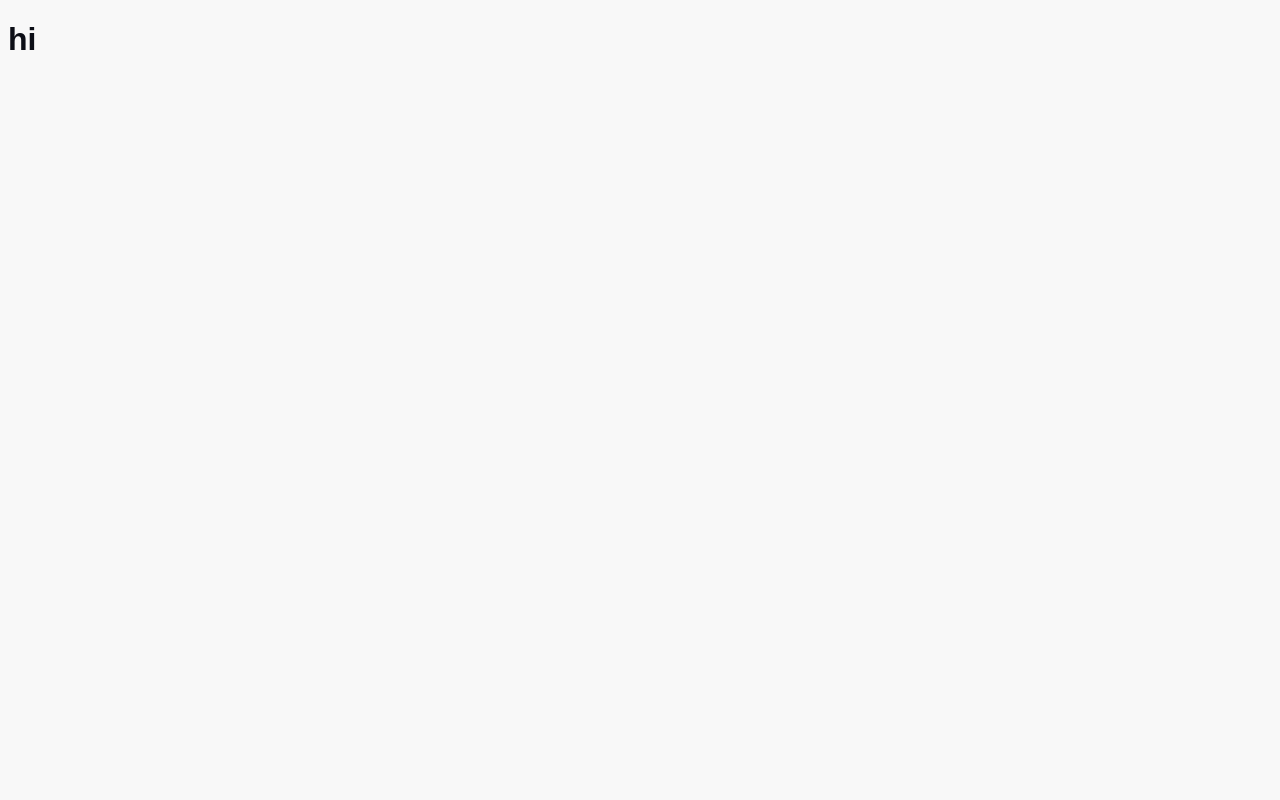
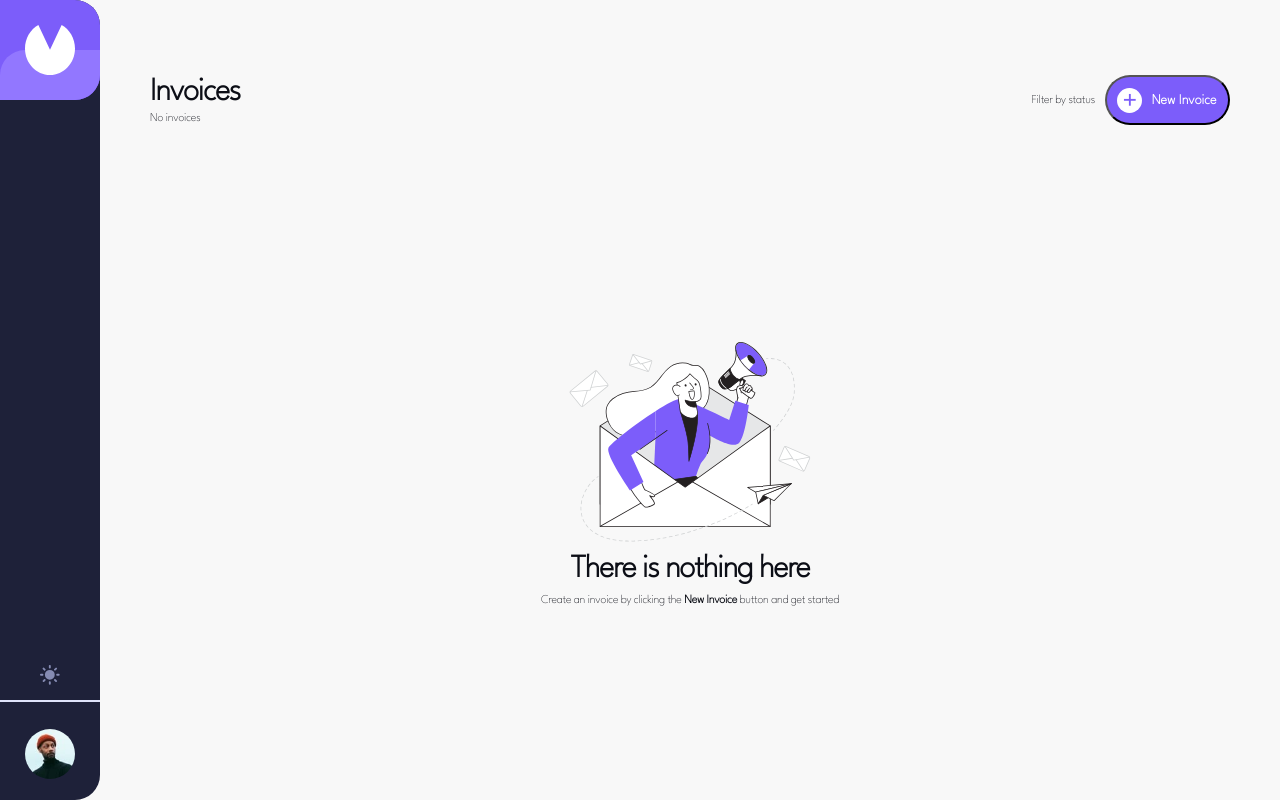
Before and after one commit to rmaclean/invoice-demo, a Node server app: page / in a window 1280 px wide. Before the commit the page is almost empty. Run offline with Node 20, Linux system fonts and the light colour scheme; some libraries are stand-ins or nearby versions.

Commit message:
feat: page setup for empty list

```diff
--- a/src/public/index.html
+++ b/src/public/index.html
@@ -1,13 +1,54 @@
 <!DOCTYPE html>
 <html lang="en">
+
 <head>
     <meta charset="UTF-8">
     <meta http-equiv="X-UA-Compatible" content="IE=edge">
     <meta name="viewport" content="width=device-width, initial-scale=1.0">
     <title>TFG Invoice System</title>
-    <link rel="stylesheet" href="/styles/site.css" >
+    <link rel="stylesheet" href="/styles/site.css">
 </head>
+
 <body>
-    <h1>hi</h1>
+    <nav>
+        <div class="nav-logo">
+            <div class="nav-logo-shimmer"></div>
+            <div class="nav-logo-image">
+                <img src="./images/logo.svg" alt="Pacman logo" class="nav-logo-image-asset" />
+            </div>
+        </div>
+        <div></div>
+        <div class="nav-theme">
+            <img src="./images/icon-sun.svg" alt="Sun" />
+        </div>
+        <div class="nav-profile">
+            <div class="nav-profile-seperator" role="presentation">&nbsp;</div>
+            <img src="./images/image-avatar.jpg" alt="Profile" class="nav-profile-image" />
+        </div>
+    </nav>
+    <main>
+        <header>
+            <div class="header-title">
+                <h1>Invoices</h1>
+                <div>No invoices</div>
+            </div>
+            <div></div>
+            <div>Filter by status</div>
+            <div>
+                <button type="button" class="button button-add">
+                    <div class="button-add-icon">
+                        <div>+</div>
+                    </div>
+                    <div>New Invoice</div>
+                </button>
+            </div>
+        </header>
+        <div class="no-invoice-content">
+            <div><img src="./images/illustration-empty.svg" alt="No invoices" /></div>
+            <h1>There is nothing here</h1>
+            <div>Create an invoice by clicking the <strong>New Invoice</strong> button and get started</div>
+        </div>
+    </main>
 </body>
+
 </html>
--- a/src/public/styles/site.css
+++ b/src/public/styles/site.css
@@ -1,67 +1,81 @@
 :root {
-    --color-a: #7C5DFA;
-    --color-b: #9277FF;
-    --color-c: #1E2139;
+  --color-a: #7c5dfa;
+  --color-b: #9277ff;
+  --color-c: #1e2139;
   --color-d: #252945;
-    --color-e: #DFE3FA;
-    --color-f: #888EB0;
-    --color-g: #7E88C3;
-    --color-h: #0C0E16;
-    --color-i: #EC5757;
-    --color-j: #9277FF;
-    --color-k: #F8F8F8;
+  --color-e: #dfe3fa;
+  --color-f: #888eb0;
+  --color-g: #7e88c3;
+  --color-h: #0c0e16;
+  --color-i: #ec5757;
+  --color-j: #9277ff;
+  --color-k: #f8f8f8;
   --color-l: #141625;
+  --color-m: white;
 }
 
 @font-face {
-    font-family: 'League Spartan', sans-serif;
-    src: url('LeagueSpartan-VariableFont_wght.ttf') format(truetype);
+  font-family: Spartan;
+  src: url("LeagueSpartan-Thin.woff2") format("woff2"),
+    url("LeagueSpartan-Thin.woff") format("woff");
+  font-display: swap;
 }
 
 .bodyAlt {
   font-size: 11px;
   font-weight: normal;
   line-height: 18px;
-    letter-spacing: -0.23;
+  letter-spacing: -0.23px;
 }
 
 h1 {
   font-size: 32px;
   font-weight: bold;
   line-height: 36px;
-    letter-spacing: -1;
+  letter-spacing: -1px;
 }
 
 h2 {
   font-size: 20px;
   font-weight: bold;
   line-height: 22px;
-    letter-spacing: -0.63;
+  letter-spacing: -0.63px;
 }
 
 h3 {
   font-size: 16px;
   font-weight: bold;
   line-height: 24px;
-    letter-spacing: -0.8;
+  letter-spacing: -0.8px;
 }
 
 h4 {
   font-size: 12px;
   font-weight: bold;
   line-height: 15px;
-    letter-spacing: -0.25;
+  letter-spacing: -0.25px;
+}
+
+* {
+  font-family: Spartan, sans-serif;
+  margin: 0;
+  padding: 0;
 }
 
 body {
   background-color: var(--color-k);
   color: var(--color-h);
+  margin: 0;
 
-    font-family: 'League Spartan', sans-serif;
+  display: grid;
+  grid-auto-flow: column;
+  grid-template-columns: auto 1fr;
+
   font-size: 12px;
   font-weight: normal;
   line-height: 15px;
-    letter-spacing: -0.25;
+  letter-spacing: -0.25px;
+
 }
 
 @media (prefers-color-scheme: dark) {
@@ -70,3 +84,149 @@ body {
     color: white;
   }
 }
+
+nav {
+  background-color: var(--color-c);
+  width: 100px;
+  display: grid;
+  height: 100vh;
+  grid-auto-flow: row;
+  grid-template-rows: auto 1fr auto auto;
+  border-bottom-right-radius: 25px;
+  border-top-right-radius: 25px;
+}
+
+.nav-logo {
+  background-color: var(--color-a);
+  border-bottom-right-radius: 25px;
+  border-top-right-radius: 25px;
+  display: grid;
+  grid-auto-flow: row;
+  height: 100px;
+  grid-template-rows: 50px 50px;
+}
+
+.nav-logo-shimmer {
+  background-color: var(--color-b);
+  border-bottom-right-radius: 25px;
+  border-top-left-radius: 25px;
+  height: 50px;
+  align-self: end;
+  grid-column: 1;
+  grid-row: 2;
+}
+
+.nav-logo-image {
+  grid-row: 1 / span 2;
+  grid-column: 1;
+  z-index: 1;
+  display: grid;
+  justify-items: center;
+  align-items: center;
+}
+
+.nav-logo-image-asset {
+  width: 50px;
+  height: 50px;
+}
+
+.nav-theme {
+  align-self: end;
+  height: 50px;
+  display: grid;
+  justify-items: center;
+  align-items: center;
+}
+
+.nav-profile {
+  align-self: end;
+  height: 100px;
+  display: grid;
+  justify-items: center;
+  align-items: center;
+  grid-template-rows: 2px 1fr;
+  row-gap: 5px;
+}
+
+.nav-profile-seperator {
+  background-color: var(--color-e);
+  width: 100%;
+  height: 2px;
+}
+
+.nav-profile-image {
+  border-radius: 50px;
+  height: 50px;
+}
+
+main {
+  margin-top: 50px;
+  display: grid;
+  padding-left: 50px;
+  padding-right: 50px;
+  grid-auto-flow: row;
+  grid-template-rows: 100px 1fr;
+}
+
+header {
+  display: grid;
+  grid-auto-flow: column;
+  grid-template-columns: auto 1fr auto auto;
+  justify-self: center;
+  width: 100%;
+  height: 100px;
+  align-items: center;
+  column-gap: 10px;
+}
+
+.header-title {
+  display: grid;
+  grid-auto-flow: row;
+  grid-template-rows: auto auto;
+}
+
+button {
+  min-width: 125px;
+  height: 50px;
+  border-radius: 50px;
+  background-color: var(--color-a);
+  color: var(--color-m);
+  cursor: pointer;
+}
+
+.button-add {
+    display: grid;
+    grid-auto-flow: column;
+    grid-template-columns: auto auto;
+    column-gap: 5px;
+    align-items: center;
+    padding-left: 10px;
+    padding-right: 10px;
+    font-weight: bold;
+    font-size: 14px;
+}
+
+.button-add-icon {
+    background-color: var(--color-m);
+    width: 25px;
+    height: 25px;
+    border-radius: 25px;
+    color: var(--color-a);
+    display: grid;
+    justify-content: center;
+    align-items: center;
+    font-size: 26px;
+    font-weight: bold;
+    line-height: 30px;
+}
+
+.no-invoice-content {
+    display: grid;
+    grid-auto-flow: row;
+    grid-template-rows: repeat(3, min-content);
+    row-gap: 5px;
+    justify-items: center;
+    align-items: center;
+    text-align: center;
+    align-self: center;
+}
```
Also changed, not shown: src/public/styles/LeagueSpartan-Thin.woff (added), src/public/styles/LeagueSpartan-Thin.woff2 (added), src/public/styles/LeagueSpartan-VariableFont_wght.ttf (deleted), 2 other files. Lines whose indentation alone changed are shown as unchanged.
